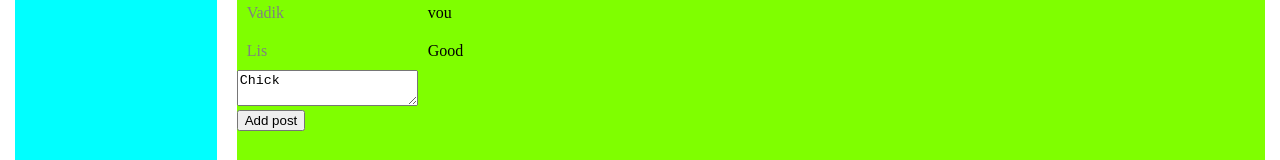
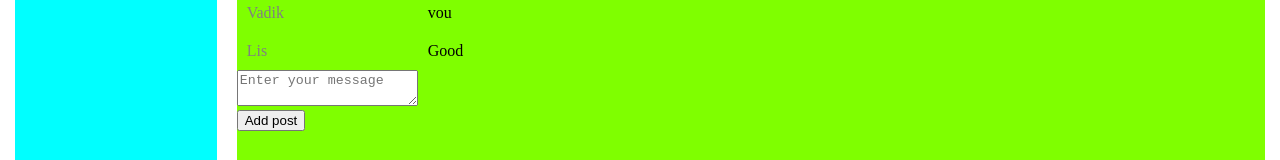
Before and after one commit to lismgmk/Social-Network, a React (Create React App) app: page /message in a window 1280 px wide. Shown: the part 383-543 px from the top of the page. Built offline with nearby package versions, Linux system fonts and the light colour scheme.

Commit message:
lesson 40

```diff
--- a/src/DataStates/State.tsx
+++ b/src/DataStates/State.tsx
@@ -67,7 +67,7 @@ let store: RootStoreType = {
                 {message: 'Good', id: 4, likeCount: 6},
                 {message: 'Bye', id: 5, likeCount: 10},
             ],
-            newPostText: 'This is life'
+            newPostText: ''
         },
 
         dialogsPage: {
@@ -88,7 +88,7 @@ let store: RootStoreType = {
                 {message: 'vou', id: 5},
                 {message: 'Good', id: 6}
             ],
-            newDialogText: 'Chick'
+            newDialogText: ''
         }
     },
 
--- a/src/components/Dialogs/Dialogs.tsx
+++ b/src/components/Dialogs/Dialogs.tsx
@@ -20,7 +20,7 @@ export function Dialogs(props) {
 
 
 
-    let linkTextarea : any = React.createRef();
+
 
 
 
@@ -29,8 +29,9 @@ export function Dialogs(props) {
         props.dispatch( addDialogActionCreater() )
     }
 
-    let onDialogChange = () => {
-        let text = linkTextarea.current.value;
+    let onDialogChange = (e) => {
+        let text = e.target.value;
+        console.log(e.target)
         props.dispatch( updateNewDialogTextActionCreater(text) );
     }
 
@@ -48,8 +49,9 @@ export function Dialogs(props) {
 
                 <div className={s.dialogsWrapper}>
 
-                    <textarea  ref={linkTextarea} onChange={ onDialogChange }
-                        value = {props.dialogsPage.newDialogText}
+                    <textarea onChange={onDialogChange}
+                              value={props.dialogsPage.newDialogText}
+                              placeholder='Enter your message'
                     />
 
                     <button onClick={ addDialog }>Add post</button>
--- a/src/components/Profile/MyPosts/MyPosts.tsx
+++ b/src/components/Profile/MyPosts/MyPosts.tsx
@@ -4,17 +4,16 @@ import s from "./MyPosts.module.css"
 import {addPostActionCreater, updateNewPostTextActionCreater} from "../../../DataStates/State";
 
 
-
 export function MyPosts(props) {
 
     let postsElements =
-        props.profilePage.posts.map( p => <Post
-            message = {p.message}
-            likeCount = {p.likeCount}
+        props.profilePage.posts.map(p => <Post
+            message={p.message}
+            likeCount={p.likeCount}
         />);
 
 
-    let newPostElement : any = React.createRef();
+    let newPostElement: any = React.createRef();
 
     let addPost = () => {
         // props.addPost();
@@ -32,17 +31,18 @@ export function MyPosts(props) {
             <h3>My posts</h3>
             <div>
                 <div>
-                    <textarea onChange={ onPostChange }
-                        ref = {newPostElement}
-                        value = {props.profilePage.newPostText}/>
+                    <textarea onChange={onPostChange}
+                              ref={newPostElement}
+                              value={props.profilePage.newPostText}
+                              placeholder='Enter your message'/>
                 </div>
                 <div>
-                    <button onClick = { addPost }>Add post</button>
+                    <button onClick={addPost}>Add post</button>
 
                 </div>
             </div>
             <div className={s.posts}>
-                { postsElements }
+                {postsElements}
             </div>
         </div>
     )
```
